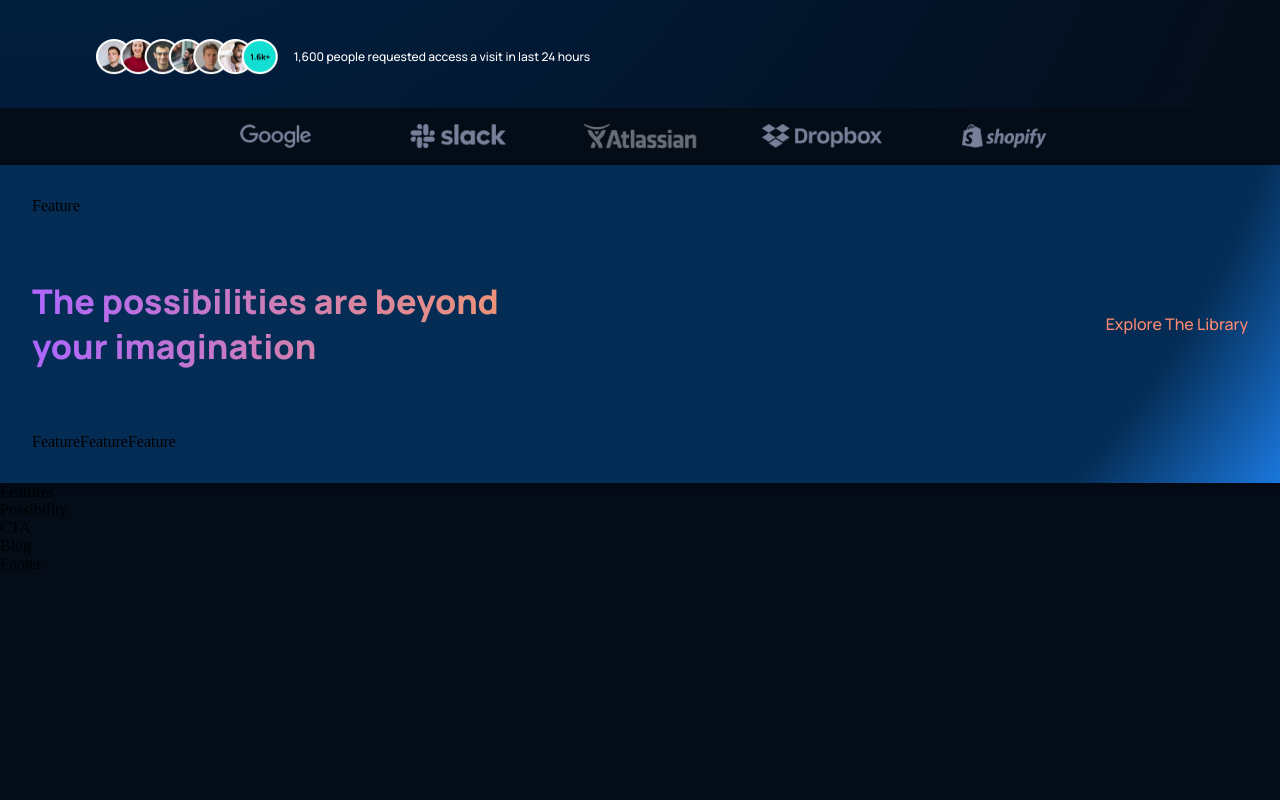
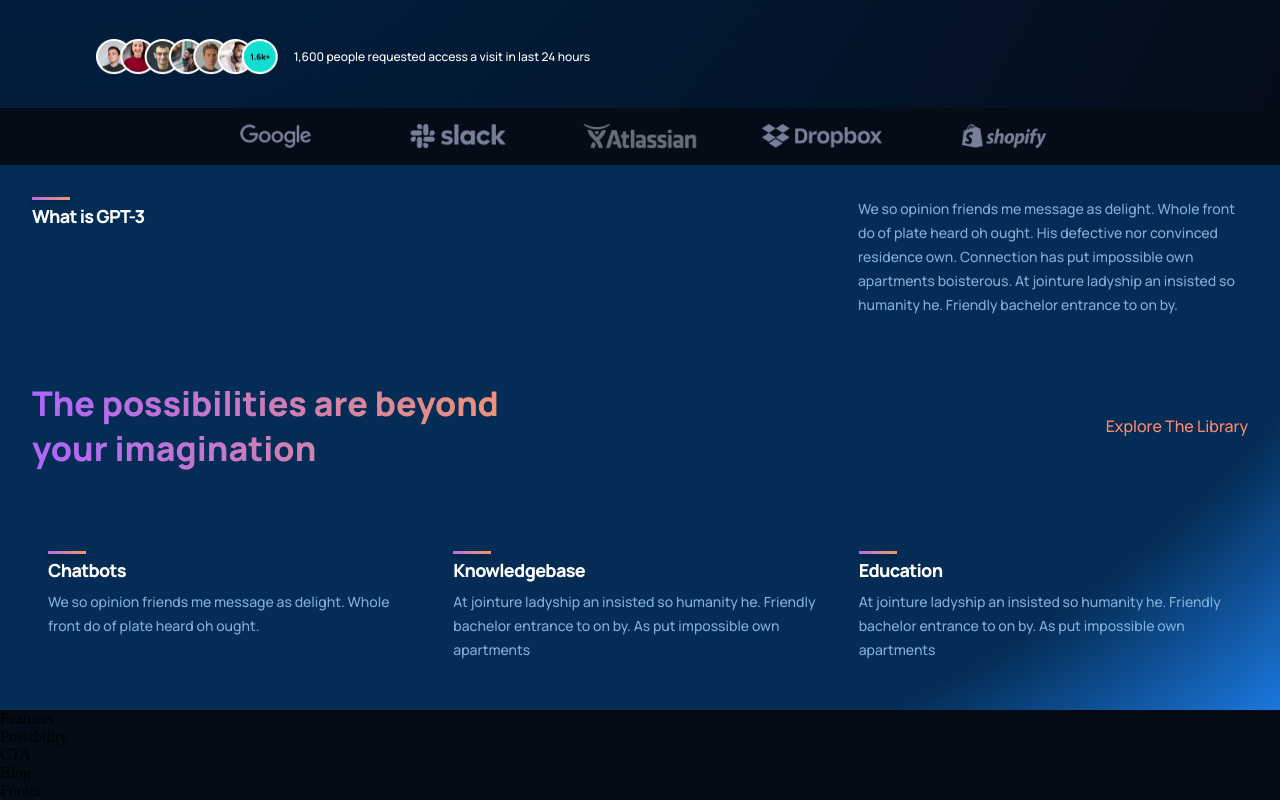
Before and after one commit to syrym-umbetov/jpt3_us, a React (Create React App) app: page / in a window 1280 px wide. Shown: the part 681-1481 px from the top of the page. Before the commit the page ends 1254 px from the top, so only its background shows below. Built offline with nearby package versions, Linux system fonts and the light colour scheme.

Commit message:
feature section in WhatGPT3

```diff
--- a/src/components/feature/Feature.jsx
+++ b/src/components/feature/Feature.jsx
@@ -1,10 +1,16 @@
 import React from 'react'
 import './feature.css'
 
-const Feature = () => {
+const Feature = ({ title, text}) => {
     return (
-        <div>
-            Feature
+        <div className="gpt3__features-container__feature">
+            <div className="gpt3__features-container__feature-title">
+                <div />
+                <h1>{title}</h1>
+            </div>
+            <div className="gpt3__features-container_feature-text">
+                {text}
+            </div>
         </div>
     )
 }
--- a/src/components/feature/feature.css
+++ b/src/components/feature/feature.css
@@ -0,0 +1,61 @@
+.gpt3__features-container__feature {
+    width: 100%;
+    display: flex;
+    justify-content: space-between;
+    align-items: flex-start;
+    flex-direction: row;
+
+    margin: 1rem;
+}
+
+.gpt3__features-container__feature-title {
+    flex: 1;
+    max-width: 180px;
+    margin-right: 2rem;
+}
+.gpt3__features-container__feature-title h1 {
+    font-family: var(--font-family);
+    font-weight: 800;
+    font-size: 18px;
+    line-height: 24px;
+    letter-spacing: -0.04em;
+    color: #FFFFFF;
+}
+
+.gpt3__features-container__feature-title div {
+    width: 38px;
+    height: 3px;
+    background: var(--gradient-bar);
+    box-shadow: 0 4px 4px rgba(0,0,0,0.25);
+    margin-bottom: 0.25rem;
+}
+
+.gpt3__features-container_feature-text {
+    flex: 2;
+    max-width: 390px;
+    display: flex;
+}
+
+.gpt3__features-container_feature-text {
+    font-family: var(--font-family);
+    font-weight: 500;
+    font-size: 14px;
+    line-height: 24px;
+    color: var(--color-text)
+}
+
+@media screen and (max-width: 550px) {
+    .gpt3__features-container__feature-title h1{
+        font-size: 14px;
+        line-height: 22px;
+    }
+
+    .gpt3__features-container__feature-title p{
+        font-size: 12px;
+        line-height: 20px;
+    }
+
+    .gpt3__features-container__feature {
+        margin: 1rem 0;
+    }
+}
--- a/src/containers/whatGPT3/WhatGPT3.jsx
+++ b/src/containers/whatGPT3/WhatGPT3.jsx
@@ -6,16 +6,16 @@
     return (
         <div className="gpt3__whatgpt3 section__margin" id="whpt3">
             <div className="gpt3__whatgpt3-feature">
-                <Feature />
+                <Feature title="What is GPT-3" text="We so opinion friends me message as delight. Whole front do of plate heard oh ought. His defective nor convinced residence own. Connection has put impossible own apartments boisterous. At jointure ladyship an insisted so humanity he. Friendly bachelor entrance to on by."/>
             </div>
             <div className="gpt3__whatgpt3-heading">
                 <h1 className='gradient__text'>The possibilities are beyond your imagination</h1>
                 <p> Explore The Library </p>
             </div>
             <div className="gpt3__whatgpt3-container">
-                <Feature />
-                <Feature />
-                <Feature />
+                <Feature title="Chatbots" text="We so opinion friends me message as delight. Whole front do of plate heard oh ought."/>
+                <Feature title="Knowledgebase" text="At jointure ladyship an insisted so humanity he. Friendly bachelor entrance to on by. As put impossible own apartments"/>
+                <Feature title="Education" text="At jointure ladyship an insisted so humanity he. Friendly bachelor entrance to on by. As put impossible own apartments"/>
             </div>
         </div>
     )
```
